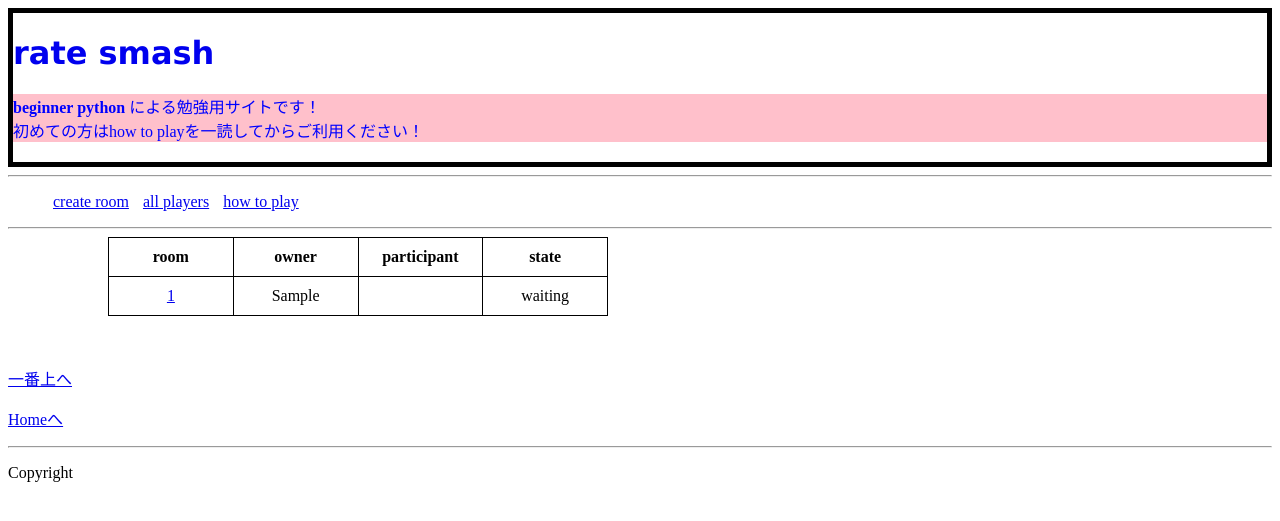
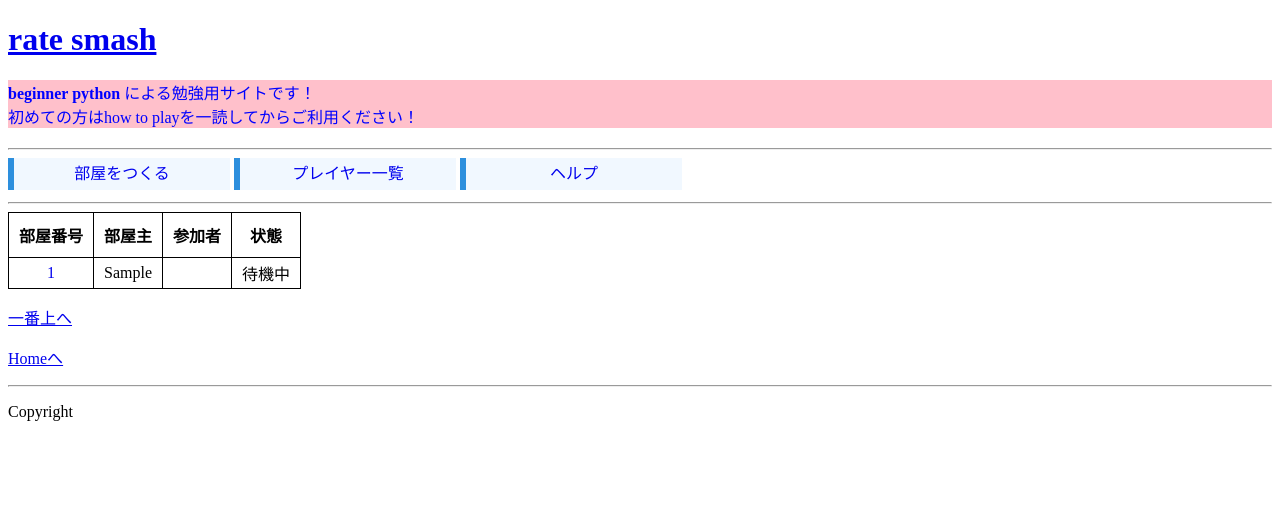
Before and after one commit to beginner-python/ratesmash, a Django app: page /ratesmash/ in a window 1280 px wide. Shown: the top 521 px of the page. Run offline with Django 3.2, Linux system fonts and the light colour scheme; tables that the repository leaves empty hold one stand-in row (values such as "Sample post").

Commit message:
Changed the HTML for the site.

```diff
--- a/ratesmash/static/ratesmash/style.css
+++ b/ratesmash/static/ratesmash/style.css
@@ -1,45 +1,105 @@
 @charset "utf-8";
 
 header {
-    color: blue;
-    border: 5px solid black;
-}
-
-header h1 {
-    font-family: Verdana, "Arial Black", メイリオ, sans-serif;
+    white-space: nowrap;
 }
 
 header p {
+    color: blue;
     background-color: pink;
 }
 
-header h1 a {
+.menu-bar {
+    margin: 0;
+    padding: 0;
+    position: relative;
+    white-space: nowrap;
+}
+
+.menu-item {
+    color: #2d8fdd;
+    border-left: solid 6px #2d8fdd;/*左側の線*/
+    background-color: #f1f8ff;/*背景色*/
+    padding: 0.5em;
+    line-height: 2.0;
+    list-style-type: none!important;/*ポチ消す*/
+    display: inline-block;
+    width: 150pt;
+    height: 12pt;
+    position: relative;
+}
+
+.menu-item a{
+    position: absolute;
+    top: 0;
+    right: 0;
+    bottom: 0;
+    left: 0;
+    text-align: center;
     text-decoration: none;
 }
 
+.button {
+    position: relative;
+    display: inline-block;
+    font-weight: bold;
+    padding: 0.25em 0.5em;
+    text-decoration: none;
+    border-bottom: solid 3px #668ad8;
+    border-left: solid 3px #668ad8;
+    color: #668ad8;
+    transition: .4s;
+    }
 
-nav li {
-    display: inline;
-    padding: 0 5px;
+.button:hover {
+    padding-left: 0.7em;
+    padding-right: 0.3em;
 }
 
-.room {
-    margin: 0px 100px 50px;
-}
-
-.room table{
+.room-list {
     border-collapse: collapse;
-    width: 500px;
-    table-layout: fixed;
-}
-
-.room table th, td {
-    border: solid 1px;
-    padding: 10px;
     text-align: center;
 }
 
-.wait {
+.room-list th {
+    border: solid 1px black;
+    padding: 10px;
+}
+
+.room-list td {
+    border: solid 1px black;
+    padding: 3px 10px;
+}
+
+.room-list td a{
+    text-decoration: none;
+}
+
+.room-detail {
+    margin: 10px;
+    border-collapse: collapse;
+    text-align: center;
+}
+
+.room-detail th{
+    border: solid 1px black;
+    padding: 10px;
+}
+
+.room-detail td{
+    border: solid 1px black;
+    padding: 10px;
+}
+
+.room-owner {
+    text-align: center;
+}
+
+.room-participant {
+    text-align: center;
+}
+
+.waiting {
     background-color: white;
 }
 
--- a/ratesmash/templates/ratesmash/index.html
+++ b/ratesmash/templates/ratesmash/index.html
@@ -19,60 +19,56 @@
 
     <hr>
 
-    <nav>
-        <ul>
-            <li><a href="{% url 'ratesmash:create_room' %}">create room</a></li>
-            <li><a href="{% url 'ratesmash:all_players' %}">all players</a></li>
-            <li><a href="{% url 'ratesmash:howtoplay' %}">how to play</a></li>
+    <nav class="menu">
+        <ul class="menu-bar">
+            <li class="menu-item"><a href="{% url 'ratesmash:create_room' %}">部屋をつくる</a></li>
+            <li class="menu-item"><a href="{% url 'ratesmash:all_players' %}">プレイヤー一覧</a></li>
+            <li class="menu-item"><a href="{% url 'ratesmash:howtoplay' %}">ヘルプ</a></li>
         </ul>
     </nav>
 
     <hr>
 
-    <div class="room">
-        <table>
-            <thead>
+    <div>
+        <table class="room-list">
+            <tr class="waiting">
+                <th>部屋番号</th>
+                <th>部屋主</th>
+                <th>参加者</th>
+                <th>状態</th>
+            </tr>
+        {% for room in waiting_room %}
             <tr>
-                    <th>room</th>
-                    <th>owner</th>
-                    <th>participant</th>
-                    <th>state</th>
-                </tr>
-            </thead>
-            <tbody>
-            {% for room in waiting_room %}
-                <tr class="wait">
-                    <td class="wait"><a href="{% url 'ratesmash:room_detail' room.id %}">{{ room }}</a></td>
-                    <td class="wait">{{ room.owner.user.first_name }}</td>
-                    <td class="wait"></td>
-                    <td class="wait">waiting</td>
+                <td><a href="{% url 'ratesmash:room_detail' room.id %}">{{ room }}</a></td>
+                <td>{{ room.owner.user.first_name }}</td>
+                <td></td>
+                <td>待機中</td>
             </tr>
         {% endfor %}
         {% for room in active_room %}
             <tr class="active">
-                    <td class="active"><a href="{% url 'ratesmash:room_detail' room.id %}">{{ room }}</a></td>
-                    <td class="active">{{ room.owner.user.first_name }}</td>
+                <td><a href="{% url 'ratesmash:room_detail' room.id %}">{{ room }}</a></td>
+                <td>{{ room.owner.user.first_name }}</td>
                 <td>{{ room.participant.user.first_name }}</td>
-                    <td class="active">playing</td>
+                <td>試合中</td>
             </tr>
         {% endfor %}
         {% for room in processing_room %}
-                <tr class="process">
-                    <td class="process"><a href="{% url 'ratesmash:room_detail' room.id %}">{{ room }}</a></td>
-                    <td class="process">{{ room.owner.user.first_name }}</td>
-                    <td class="process">{{ room.participant.user.first_name }}</td>
-                    <td class="process">processing</td>
+            <tr class="processing">
+                <td><a href="{% url 'ratesmash:room_detail' room.id %}">{{ room }}</a></td>
+                <td>{{ room.owner.user.first_name }}</td>
+                <td>{{ room.participant.user.first_name }}</td>
+                <td>処理中</td>
             </tr>
         {% endfor %}
         {% for room in finished_room %}
-                <tr class="finish">
-                    <td class="finish"><a href="{% url 'ratesmash:room_detail' room.id %}">{{ room }}</a></td>
-                    <td class="finish">{{ room.owner.user.first_name }}</td>
-                    <td class="finish">{{ room.participant.user.first_name }}</td>
-                    <td class="finish">finished</td>
+            <tr class="finished">
+                <td><a href="{% url 'ratesmash:room_detail' room.id %}">{{ room }}</a></td>
+                <td>{{ room.owner.user.first_name }}</td>
+                <td>{{ room.participant.user.first_name }}</td>
+                <td>対戦終了</td>
             </tr>
         {% endfor %}
-            </tbody>
         </table>
     </div>
 
```
Also changed, not shown: other parts of ratesmash/static/ratesmash/style.css (+24 -6 lines), ratesmash/templates/ratesmash/all_players.html (+9 -9 lines), ratesmash/templates/ratesmash/create_room.html (+17 -10 lines), ratesmash/templates/ratesmash/error_message.html (+5 -5 lines), ratesmash/templates/ratesmash/howtoplay.html (+9 -9 lines), ratesmash/templates/ratesmash/player_detail.html (+9 -9 lines), ratesmash/templates/ratesmash/room_detail.html (+43 -33 lines), ratesmash/templates/ratesmash/send_result.html (+15 -10 lines). Lines whose indentation alone changed are shown as unchanged.
